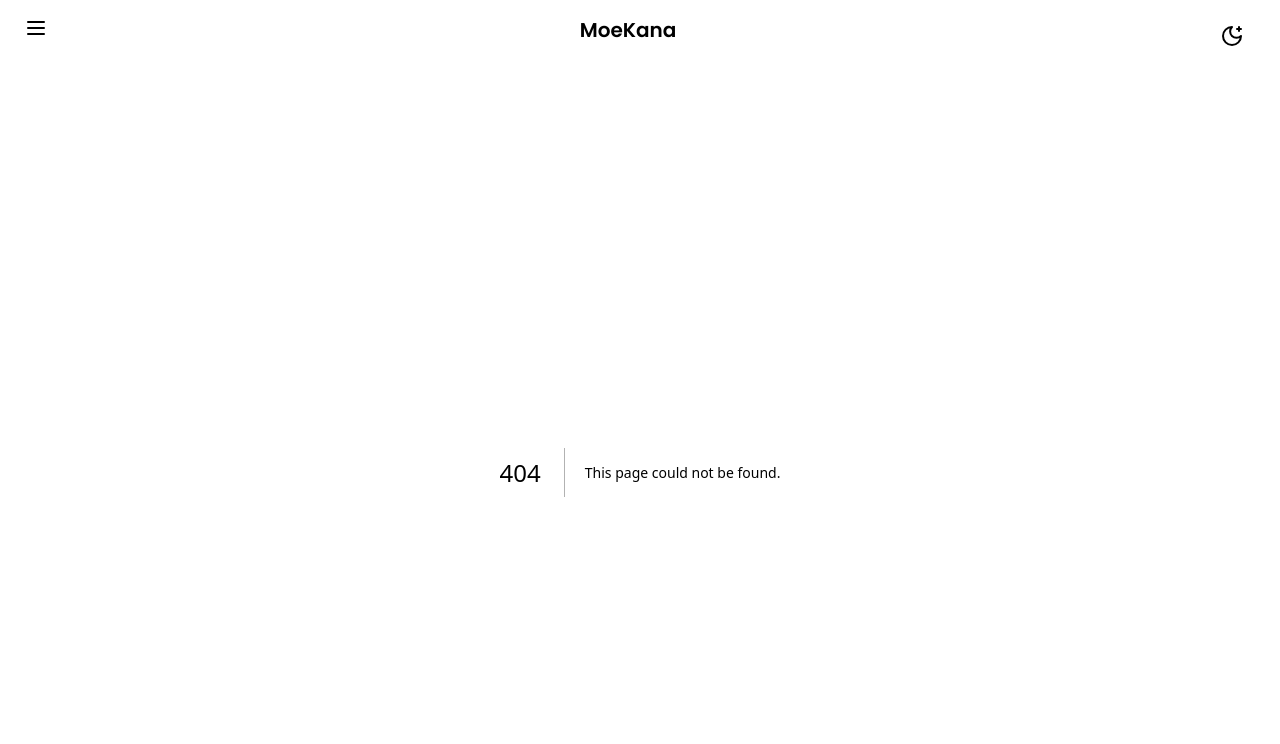
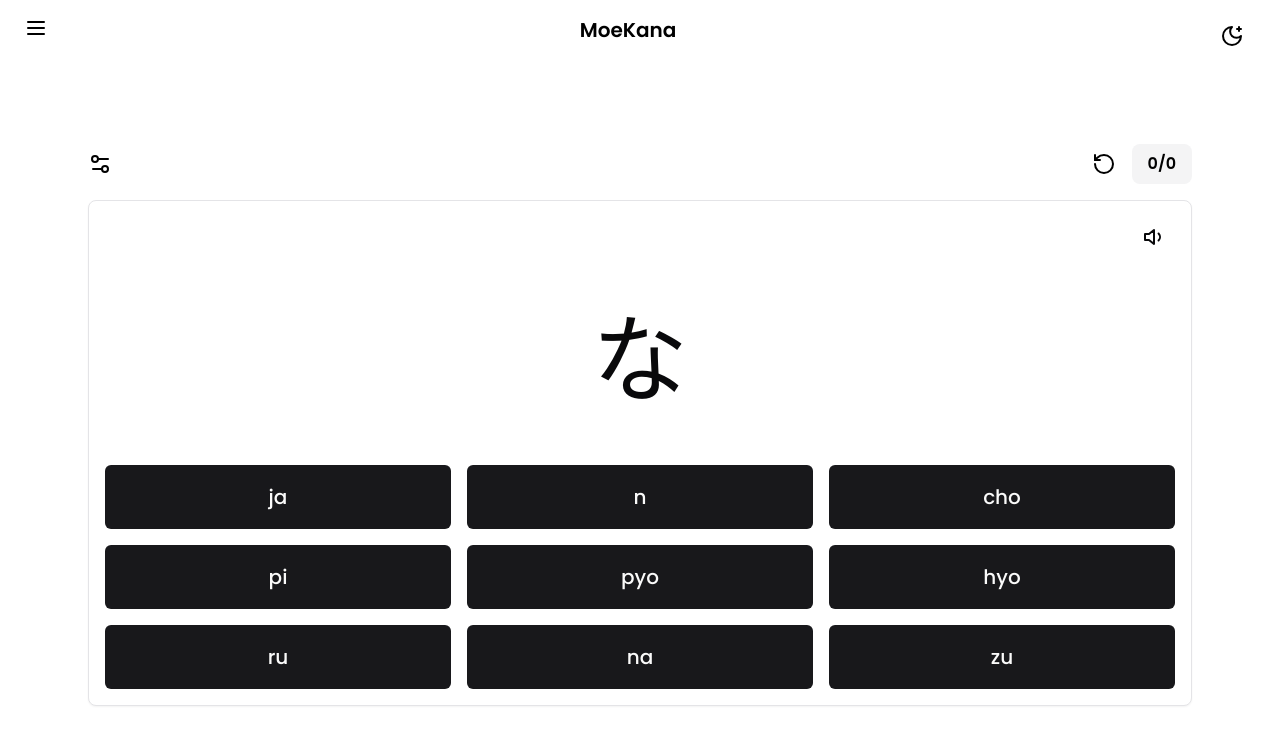
Before and after one commit to destructo570/moe-kana, a Next.js app: page /tataku in a window 1280 px wide. Before the commit this address had no page. Shown: the top 744 px of the page. Built offline with nearby package versions, Linux system fonts and the light colour scheme.

Commit message:
refac: refactor code

```diff
--- a/app/layout.tsx
+++ b/app/layout.tsx
@@ -21,7 +21,7 @@ export default function RootLayout({
       <body className={poppins.className}>
         <ThemeProvider attribute="class">
           <Navigation />
-          {children}
+          <main className="p-6 max-w-6xl mx-auto">{children}</main>
         </ThemeProvider>
       </body>
     </html>
--- a/app/app/page.tsx
+++ b/app/tataku/page.tsx
@@ -59,7 +59,6 @@ const Page: React.FC = () => {
   };
 
   return (
-    <main className="min-h-screen flex flex-col items-center p-6 max-w-6xl mx-auto">
     <section className="mt-12 mb-12 w-full">
       <div className="flex justify-between">
         <Settings onConfirm={updateSettings} />
@@ -87,7 +86,6 @@ const Page: React.FC = () => {
         is_reset={is_reset}
       />
     </section>
-    </main>
   );
 };
 
--- a/lib/constants.ts
+++ b/lib/constants.ts
@@ -389,7 +389,7 @@ export const ROUTES_LIST: RouteItem[] = [
     title: "Learn Kana",
   },
   {
-    route: "/app",
+    route: "/tataku",
     title: "MoeKana",
   },
   {
```
Lines whose indentation alone changed are shown as unchanged.
